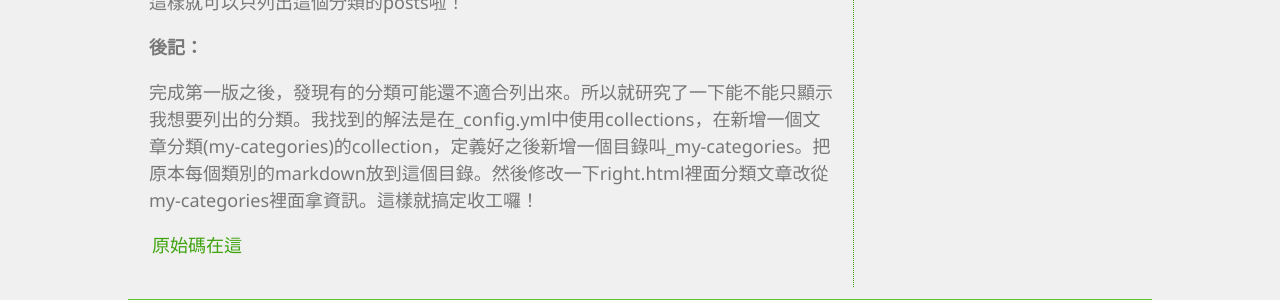
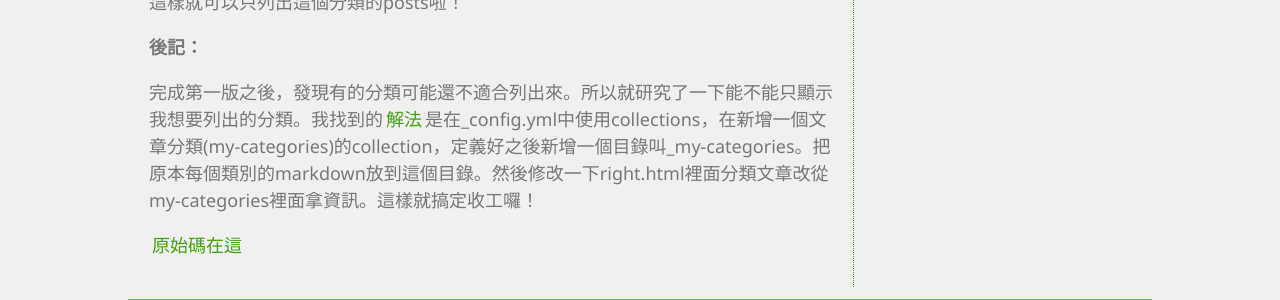
Before and after one commit to shincar/blogs-source, a Jekyll site: the page built from _posts/2019/03/2019-03-24-add-categories-page-to-blog.md, in a window 1280 px wide. Shown: the part 835-1135 px from the top of the page. Built offline with Jekyll 4.4.1, drawn with Linux system fonts in a browser that asks for light colours; comment, search, counter and statistics services are not loaded; some of the changed lines change nothing that is shown.

Commit message:
Add reference

```diff
--- a/_posts/2019/03/2019-03-24-add-categories-page-to-blog.md
+++ b/_posts/2019/03/2019-03-24-add-categories-page-to-blog.md
@@ -32,9 +32,10 @@ layout是這個頁面參考的template，title裡是每個分類的名字。這
 
 **後記：**
 
-完成第一版之後，發現有的分類可能還不適合列出來。所以就研究了一下能不能只顯示我想要列出的分類。我找到的解法是在_config.yml中使用collections，在新增一個文章分類(my-categories)的collection，定義好之後新增一個目錄叫_my-categories。把原本每個類別的markdown放到這個目錄。然後修改一下right.html裡面分類文章改從my-categories裡面拿資訊。這樣就搞定收工囉！
+完成第一版之後，發現有的分類可能還不適合列出來。所以就研究了一下能不能只顯示我想要列出的分類。我找到的[解法][jekyll-collection-example]是在_config.yml中使用collections，在新增一個文章分類(my-categories)的collection，定義好之後新增一個目錄叫_my-categories。把原本每個類別的markdown放到這個目錄。然後修改一下right.html裡面分類文章改從my-categories裡面拿資訊。這樣就搞定收工囉！
 
 [原始碼在這][github-shincar-blogs]
 
 [jekyll-posts]: https://jekyllrb.com/docs/posts/
 [github-shincar-blogs]: https://github.com/shincar/blogs
+[jekyll-collection-example]: https://alligator.io/jekyll/collections/
```
